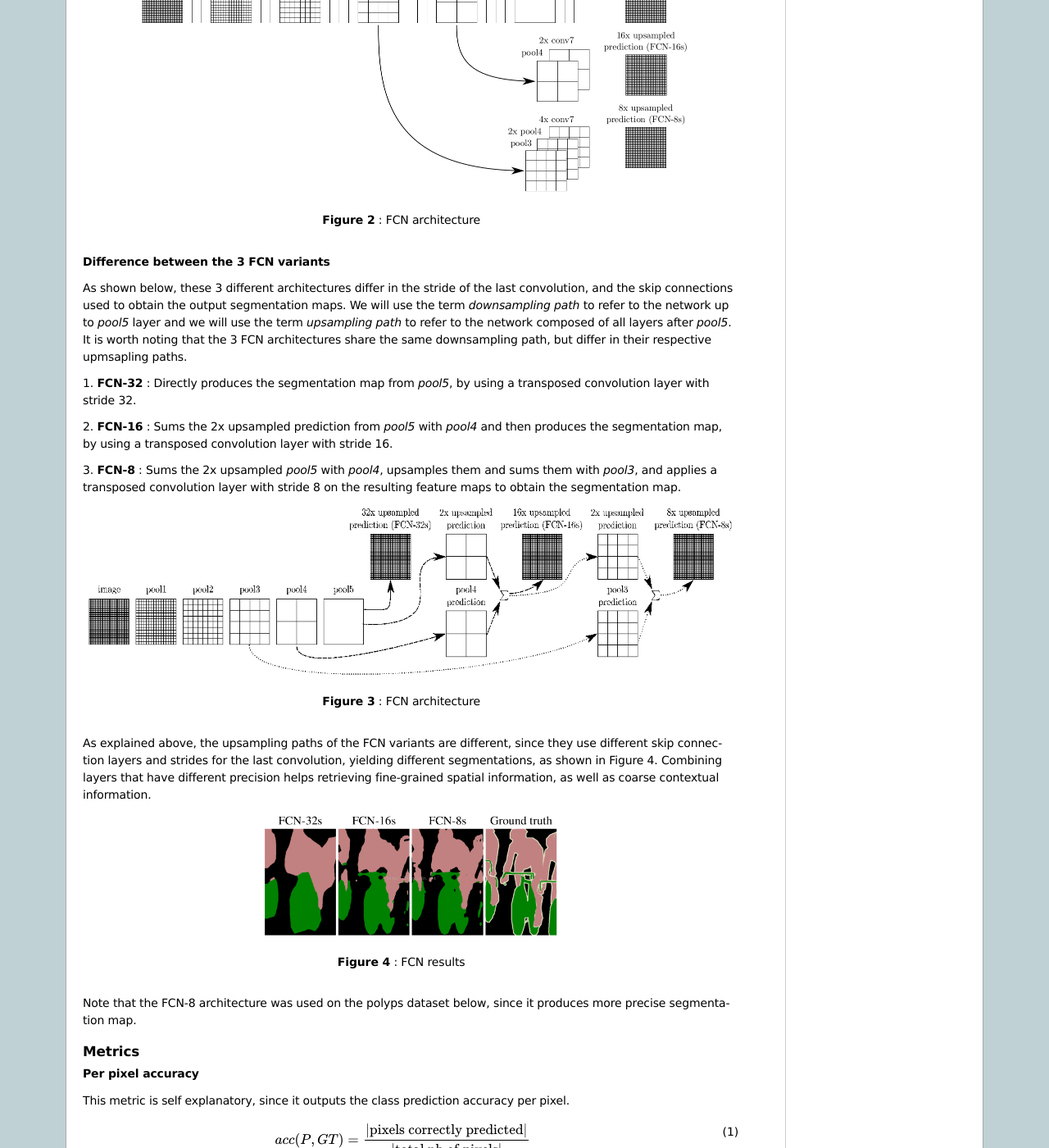
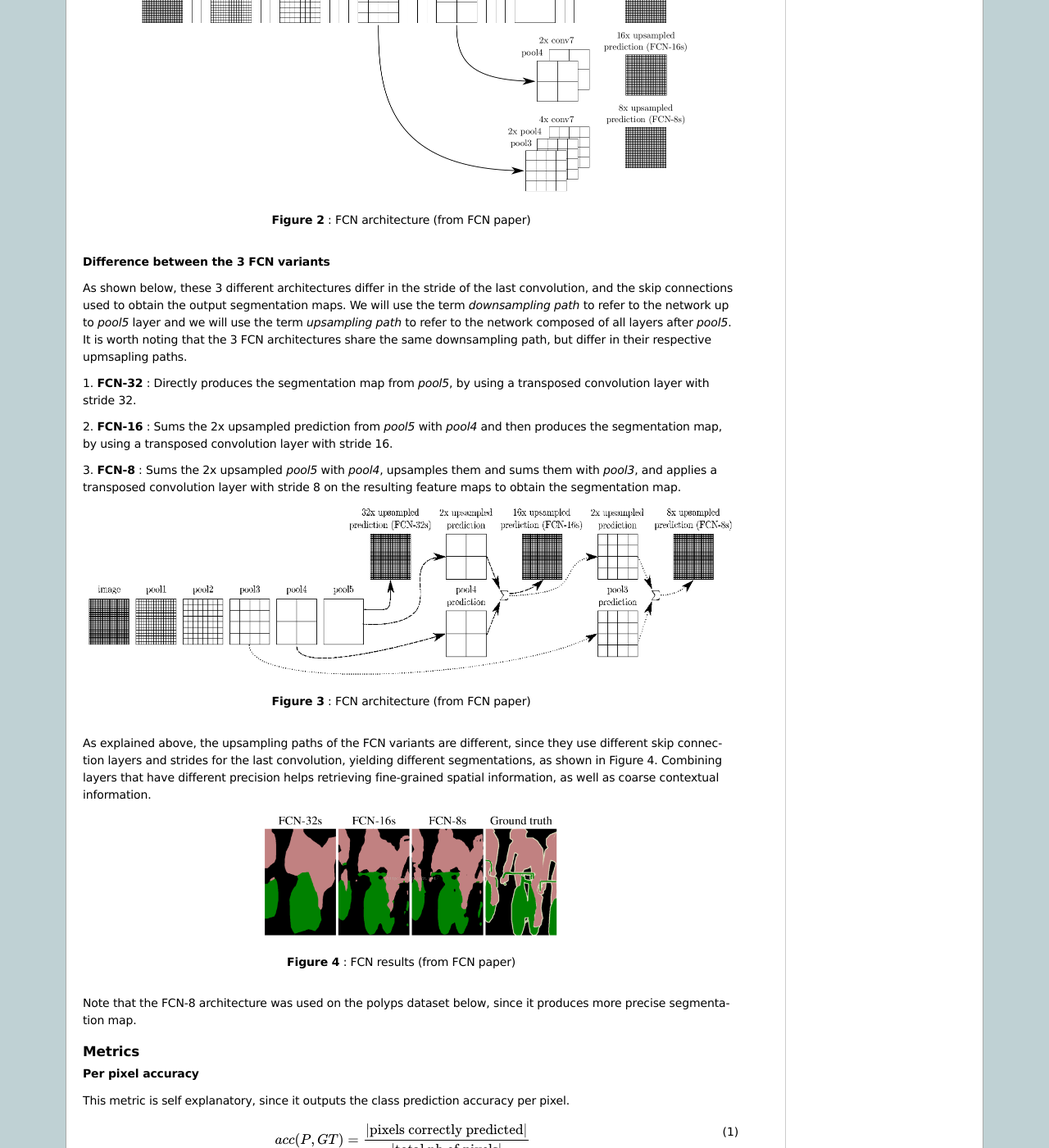
Before and after one commit to lisa-lab/DeepLearningTutorials, a Sphinx documentation site: the page built from doc/fcn_2D_segm.txt, in a window 1280 px wide and 1400 px high, scrolled down 1268 px. Shown: the whole window at 82% size. Built offline with Sphinx 7.4.7, drawn with Linux system fonts in a browser that asks for light colours; formulas are drawn with MathJax 3; pages that are not in the unit, such as notebooks, are missing from menus; some of the changed text lies outside the part shown.

Commit message:
added reference captions

```diff
--- a/doc/fcn_2D_segm.txt
+++ b/doc/fcn_2D_segm.txt
@@ -16,7 +16,7 @@
     :align: center
     :scale: 35%
 
-    **Figure 1** : Segmentation network
+    **Figure 1** : Segmentation network (from FCN paper)
 
 TODO : reference de l'image
 
@@ -66,7 +66,7 @@
     :align: center
     :scale: 50%
 
-    **Figure 2** : FCN architecture
+    **Figure 2** : FCN architecture (from FCN paper)
 
 **Difference between the 3 FCN variants**
 
@@ -93,7 +93,7 @@
     :align: center
     :scale: 65%
 
-    **Figure 3** : FCN architecture
+    **Figure 3** : FCN architecture (from FCN paper)
 
 As explained above, the upsampling paths of the FCN variants are different, since they
 use different skip connection layers and strides for the last convolution, yielding
@@ -105,7 +105,7 @@
     :align: center
     :scale: 30%
 
-    **Figure 4** : FCN results
+    **Figure 4** : FCN results (from FCN paper)
 
 Note that the FCN-8 architecture was used on the polyps dataset below,
 since it produces more precise segmentation map.
@@ -150,7 +150,7 @@
     :align: center
     :scale: 40%
 
-    **Figure 5** : Jaccard visualisation
+    **Figure 5** : Jaccard visualisation (from this `website <http://www.pyimagesearch.com/2016/11/07/intersection-over-union-iou-for-object-detection/>`__)
 
 
 TODO: reference image from this `website <http://www.pyimagesearch.com/2016/11/07/intersection-over-union-iou-for-object-detection/>`__
```
Also changed, not shown: other parts of doc/fcn_2D_segm.txt (+3 -1 lines).
